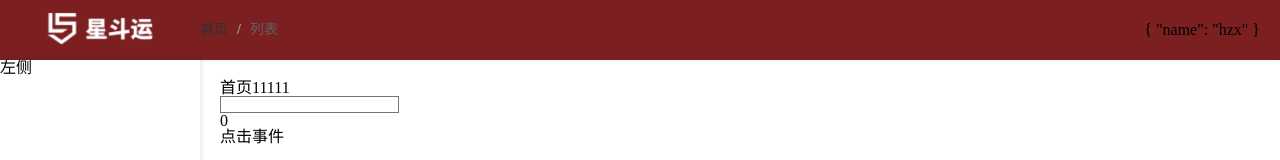
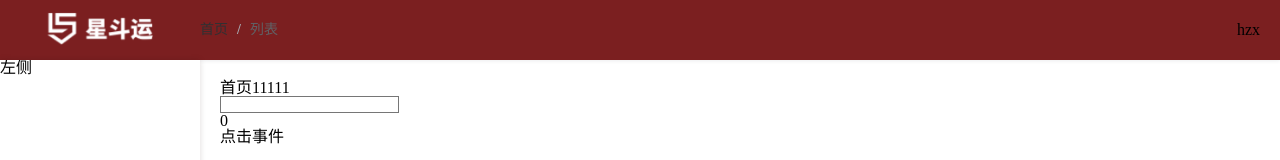
Before and after one commit to hzx1994211/vue3_ts_vite, a Vue app: page /home in a window 1280 px wide. Shown: the top 160 px of the page. Built offline with nearby package versions, Linux system fonts and the light colour scheme.

Commit message:
fix:修复package报错

```diff
--- a/package.json
+++ b/package.json
@@ -1,5 +1,5 @@
 {
-  "name": "星斗云管理系统",
+  "name": "vue3_vite",
   "private": true,
   "version": "0.0.0",
   "scripts": {
--- a/src/layout/components/UserInfo/index.vue
+++ b/src/layout/components/UserInfo/index.vue
@@ -2,11 +2,11 @@
  * @Author: huangzhenxiang
  * @Date: 2022-04-28 11:36:58
  * @LastEditors: huangzhenxiang
- * @LastEditTime: 2022-04-28 11:40:39
+ * @LastEditTime: 2022-04-28 11:48:09
 -->
 <template>
   <div class="user">
-    <div>{{user}}</div>
+    <div>{{user.name}}</div>
   </div>
 </template>
 
```
